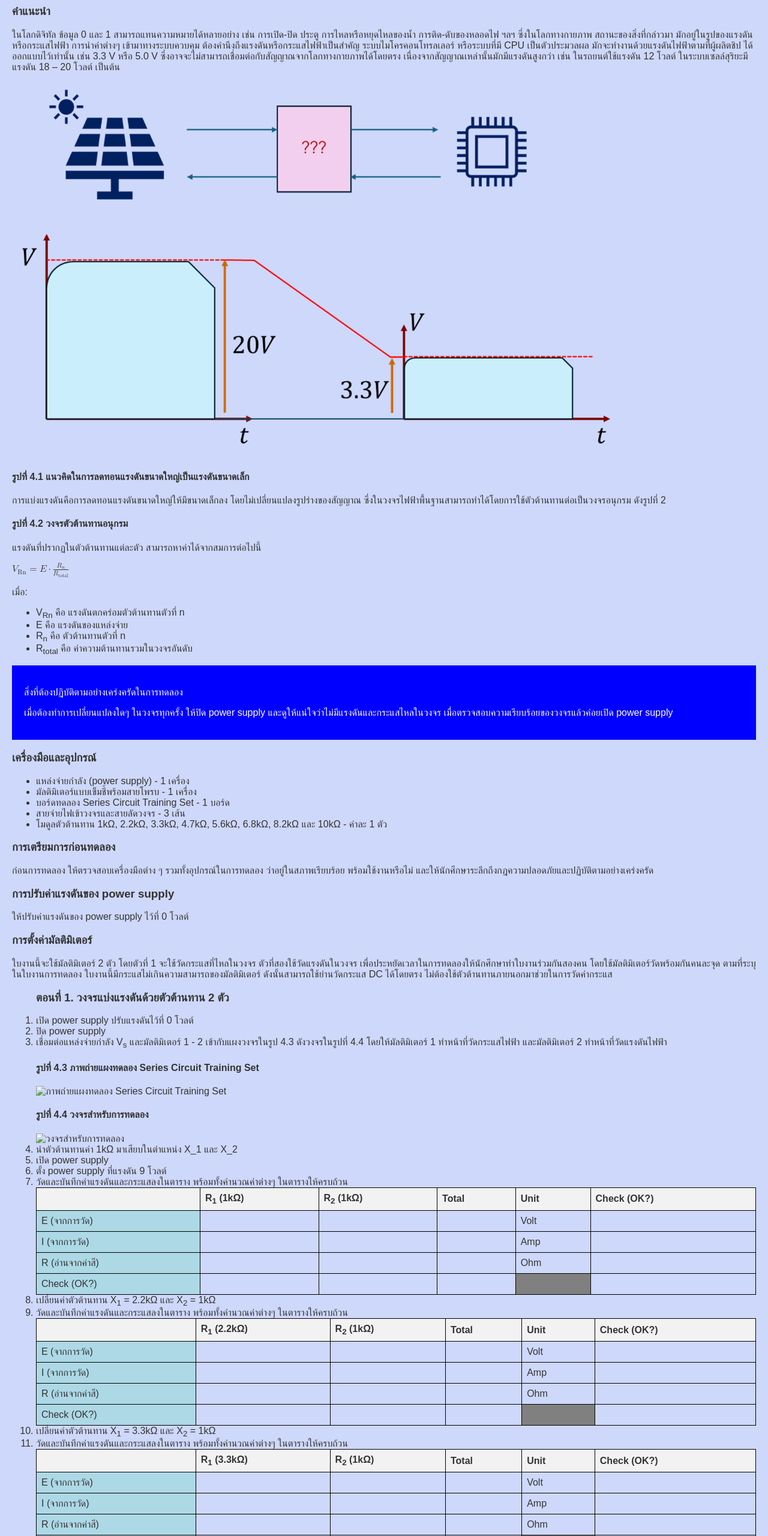
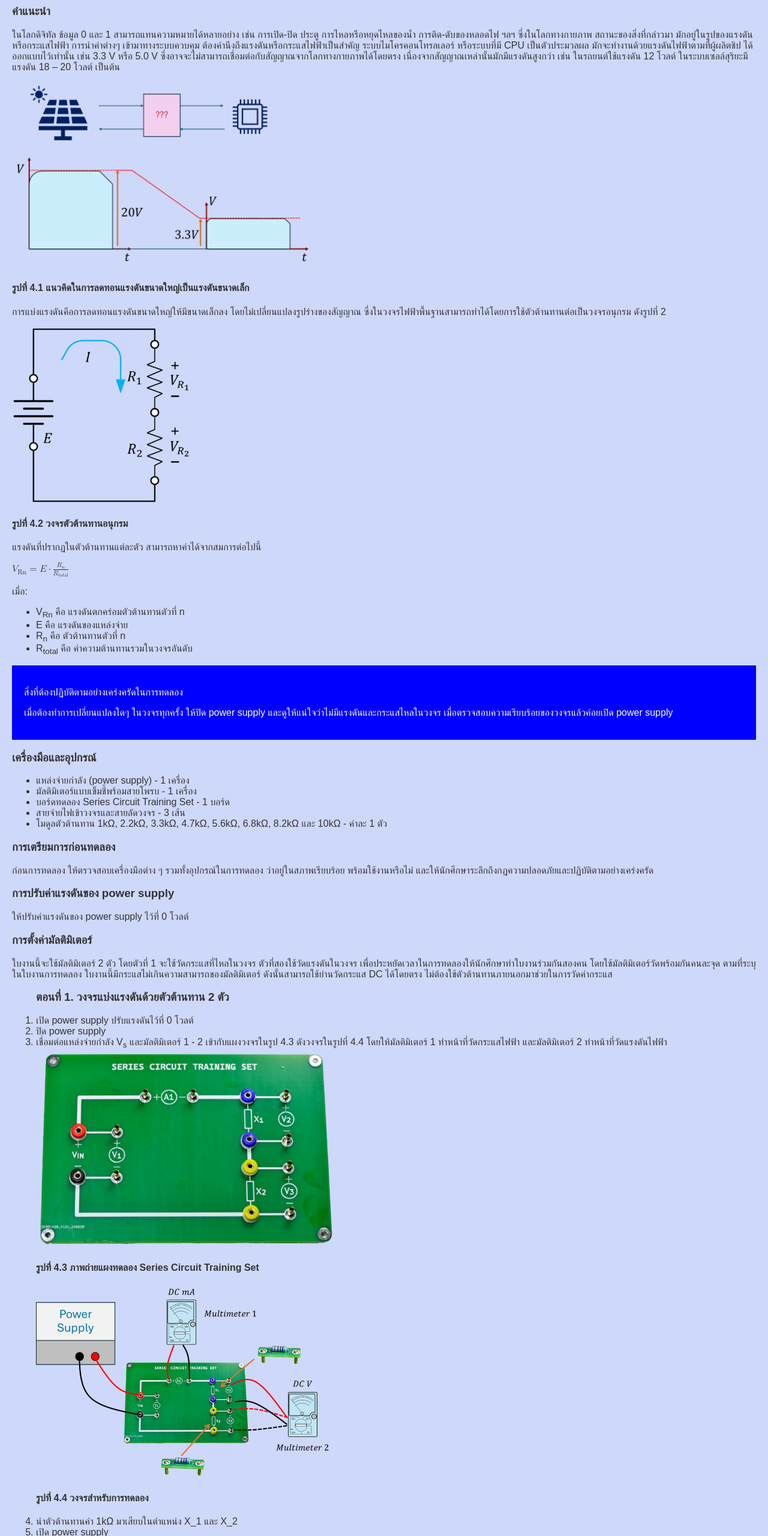
Before and after one commit to Electric-Circuits-and-Devices/Basic-Electrical-Lab.github.io, a plain HTML site: page serial-circuit.html in a window 1280 px wide. Shown: the part 120-2680 px from the top of the page at 60% size. Drawn offline with Linux system fonts and the light colour scheme.

Commit message:
Add new images for serial circuit experiments and enhance serial-circuit.html with additional visuals and improved image attributes

```diff
--- a/serial-circuit.html
+++ b/serial-circuit.html
@@ -70,13 +70,14 @@
         การไหลหรือหยุดไหลของน้ำ การติด-ดับของหลอดไฟ ฯลฯ ซึ่งในโลกทางกายภาพ สถานะของสิ่งที่กล่าวมา มักอยู่ในรูปของแรงดันหรือกระแสไฟฟ้า การนำค่าต่างๆ เข้ามาทางระบบควบคุม ต้องคำนึงถึงแรงดันหรือกระแสไฟฟ้าเป็นสำคัญ ระบบไมโครคอนโทรลเลอร์ หรือระบบที่มี CPU เป็นตัวประมวลผล มักจะทำงานด้วยแรงดันไฟฟ้าตามที่ผู้ผลิตชิป ได้ออกแบบไว้เท่านั้น เช่น 3.3 V หรือ 5.0 V ซึ่งอาจจะไม่สามารถเชื่อมต่อกับสัญญาณจากโลกทางกายภาพได้โดยตรง เนื่องจากสัญญาณเหล่านั้นมักมีแรงดันสูงกว่า เช่น ในรถยนต์ใช้แรงดัน 12 โวลต์ ในระบบเซลล์สุริยะมีแรงดัน 18 – 20 โวลต์ เป็นต้น
     </p>
 
-    <img src="pictures/Voltage_Divider.png" alt="Voltage Divider">
+    <img src="pictures/Voltage_Divider.png" alt="Voltage Divider" width="500">
     <h4>รูปที่ 4.1 แนวคิดในการลดทอนแรงดันขนาดใหญ่เป็นแรงดันขนาดเล็ก</h4>
     <p>
         การแบ่งแรงดันคือการลดทอนแรงดันขนาดใหญ่ให้มีขนาดเล็กลง โดยไม่เปลี่ยนแปลงรูปร่างของสัญญาณ
         ซึ่งในวงจรไฟฟ้าพื้นฐานสามารถทำได้โดยการใช้ตัวต้านทานต่อเป็นวงจรอนุกรม ดังรูปที่ 2
     </p>
 
+    <img src="pictures/Voltage_Divider_2R.png" alt="Voltage Divider 2R" width="300">
 
     <h4>รูปที่ 4.2 วงจรตัวต้านทานอนุกรม</h4>
     <p>
@@ -155,12 +156,12 @@
             <li>ปิด power supply</li>
             <li>เชื่อมต่อแหล่งจ่ายกำลัง V<sub>s</sub> และมัลติมิเตอร์ 1 - 2 เข้ากับแผงวงจรในรูป 4.3 ดังวงจรในรูปที่ 4.4 โดยให้มัลติมิเตอร์ 1 ทำหน้าที่วัดกระแสไฟฟ้า และมัลติมิเตอร์ 2 ทำหน้าที่วัดแรงดันไฟฟ้า</li>
 
+            <img src="pictures/Serial_Circuit_Training_Board.png" alt="Serial Circuit Training Board" width="500">
 
             <h4>รูปที่ 4.3 ภาพถ่ายแผงทดลอง Series Circuit Training Set</h4>
-            <img src="images/series-circuit-training-set.jpg" alt="ภาพถ่ายแผงทดลอง Series Circuit Training Set">
 
+            <img src="pictures/Serial_Circuit_Experimental.png" alt="Serial Circuit Experimental" width="500">
             <h4>รูปที่ 4.4 วงจรสำหรับการทดลอง</h4>
-            <img src="images/experiment-circuit-diagram.jpg" alt="วงจรสำหรับการทดลอง">
 
 
             <li>นำตัวต้านทานค่า 1kΩ มาเสียบในตำแหน่ง X_1 และ X_2</li>
```
Also changed, not shown: pictures/Serial_Circuit_Experimental.png (added), pictures/Serial_Circuit_Training_Board.png (added), pictures/Voltage_Divider_2R.png (added).
